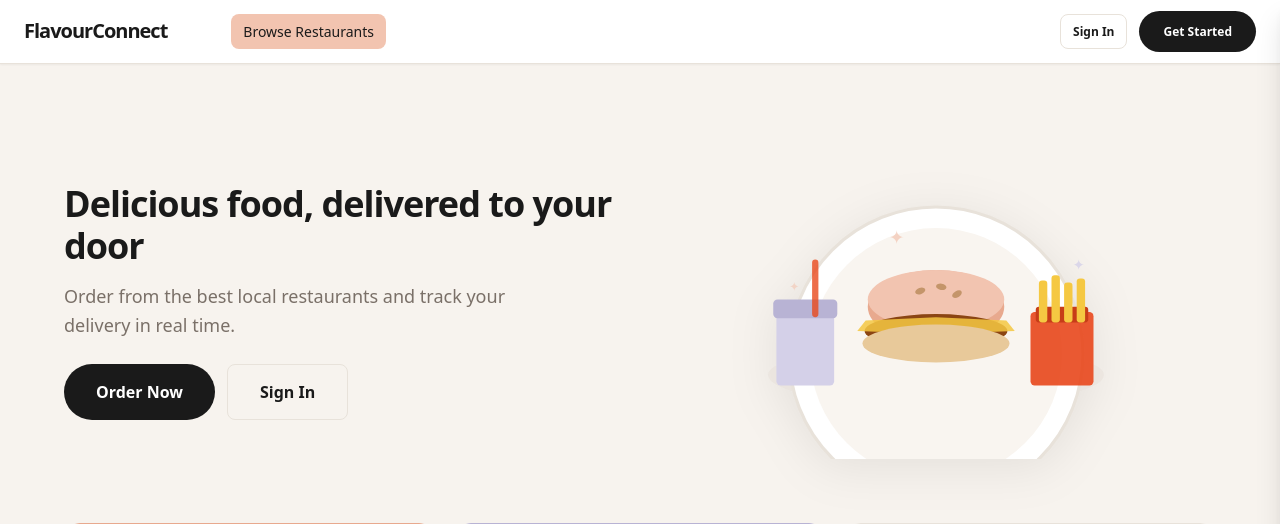
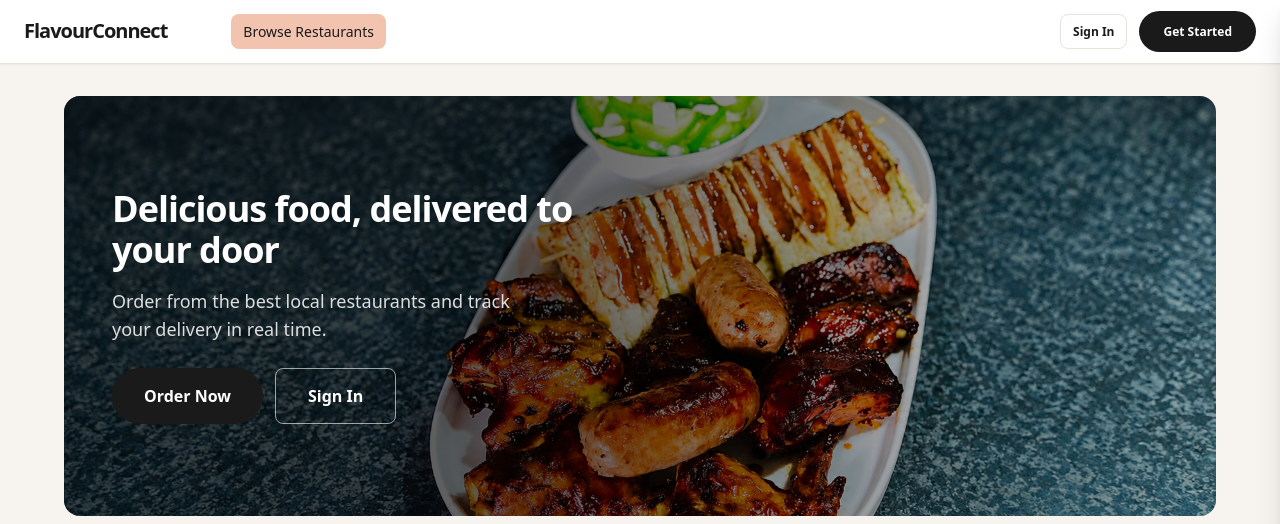
Before and after one commit to TsebeIscoding/flavourconnect, a PHP site: page / in a window 1280 px wide. Shown: the top 524 px of the page. Run offline with PHP 8.4, Linux system fonts and the light colour scheme.

Commit message:
fix:hero section banner and card images

```diff
--- a/frontend/css/main.css
+++ b/frontend/css/main.css
@@ -1451,22 +1451,37 @@ body {
 /* ── HERO SECTION ────────────────────────────────────────────────────────── */
 
 .hero {
-    display:        grid;
-    grid-template-columns: 1fr 1fr;
-    gap:            var(--space-8);
-    align-items:    center;
-    padding:        var(--space-12) 0 var(--space-8);
-    margin-bottom:  var(--space-8);
-}
-
-@media (max-width: 768px) {
-    .hero {
-        grid-template-columns: 1fr;
-        text-align: center;
-        padding:    var(--space-8) 0 var(--space-6);
-    }
-    .hero__visual { display: none; }
-    .hero__actions { justify-content: center; }
+    position:      relative;
+    width:         100%;
+    height:        420px;
+    border-radius: var(--radius-xl);
+    overflow:      hidden;
+    margin-bottom: var(--space-8);
+    display:       flex;
+    align-items:   center;
+}
+
+.hero__bg {
+    position:   absolute;
+    inset:      0;
+    width:      100%;
+    height:     100%;
+    object-fit: cover;
+    object-position: center;
+    display:    block;
+}
+
+.hero__overlay {
+    position:   absolute;
+    inset:      0;
+    background: linear-gradient(to right, rgba(0,0,0,0.62) 40%, rgba(0,0,0,0.15) 100%);
+}
+
+.hero__text {
+    position: relative;
+    z-index:  1;
+    padding:  0 var(--space-12);
+    max-width: 560px;
 }
 
 .hero__heading {
@@ -1475,21 +1490,31 @@ body {
     line-height:    1.15;
     letter-spacing: -1px;
     margin-bottom:  var(--space-4);
-    color:          var(--color-text);
+    color:          #ffffff;
 }
 
 .hero__sub {
-    font-size:      var(--text-lg);
-    color:          var(--color-text-muted);
-    margin-bottom:  var(--space-6);
-    line-height:    1.6;
-    max-width:      480px;
+    font-size:    var(--text-lg);
+    color:        rgba(255,255,255,0.85);
+    margin-bottom:var(--space-6);
+    line-height:  1.6;
+    max-width:    420px;
 }
 
 .hero__actions {
-    display:    flex;
-    gap:        var(--space-3);
-    flex-wrap:  wrap;
+    display:  flex;
+    gap:      var(--space-3);
+    flex-wrap:wrap;
+}
+
+.hero__ghost {
+    color:        #ffffff;
+    border-color: rgba(255,255,255,0.6);
+}
+
+.hero__ghost:hover {
+    background:   rgba(255,255,255,0.15);
+    border-color: #ffffff;
 }
 
 .btn--lg {
@@ -1497,17 +1522,18 @@ body {
     font-size: var(--text-base);
 }
 
-.hero__visual {
-    display:         flex;
-    justify-content: center;
-    align-items:     center;
-}
-
-.hero__visual svg {
-    width:     100%;
-    max-width: 420px;
-    height:    auto;
-    filter:    drop-shadow(0 8px 24px rgba(0,0,0,0.08));
+@media (max-width: 768px) {
+    .hero {
+        height:        320px;
+        border-radius: var(--radius-lg);
+    }
+    .hero__text {
+        padding:   0 var(--space-6);
+        max-width: 100%;
+    }
+    .hero__heading {
+        font-size: var(--text-2xl);
+    }
 }
 
 /* ── FEATURE CARDS ───────────────────────────────────────────────────────── */
--- a/frontend/index.html
+++ b/frontend/index.html
@@ -4,7 +4,7 @@
     <meta charset="UTF-8">
     <meta name="viewport" content="width=device-width, initial-scale=1.0">
     <meta http-equiv="Content-Security-Policy"
-          content="default-src 'self'; script-src 'self'; style-src 'self' 'unsafe-inline'; img-src 'self' https://api.flavourconnect.com http://localhost:8000 data:; connect-src 'self' https://api.flavourconnect.com wss://ws.flavourconnect.com http://localhost:8000 ws://localhost:8080 http://localhost:8001;">
+          content="default-src 'self'; script-src 'self'; style-src 'self' 'unsafe-inline'; img-src 'self' https://api.flavourconnect.com http://localhost:8000 https://images.unsplash.com data:; connect-src 'self' https://api.flavourconnect.com wss://ws.flavourconnect.com http://localhost:8000 ws://localhost:8080 http://localhost:8001;">
     <title>FlavourConnect</title>
     <link rel="stylesheet" href="css/main.css">
 </head>
```
Also changed, not shown: other parts of frontend/css/main.css (+38 -17 lines), frontend/js/components/restaurants.js (+34 -53 lines), frontend/images/Hero-Feed.png (added), frontend/images/hero-banner.png (added), frontend/images/hero-deliver.png (added), 2 other files.
